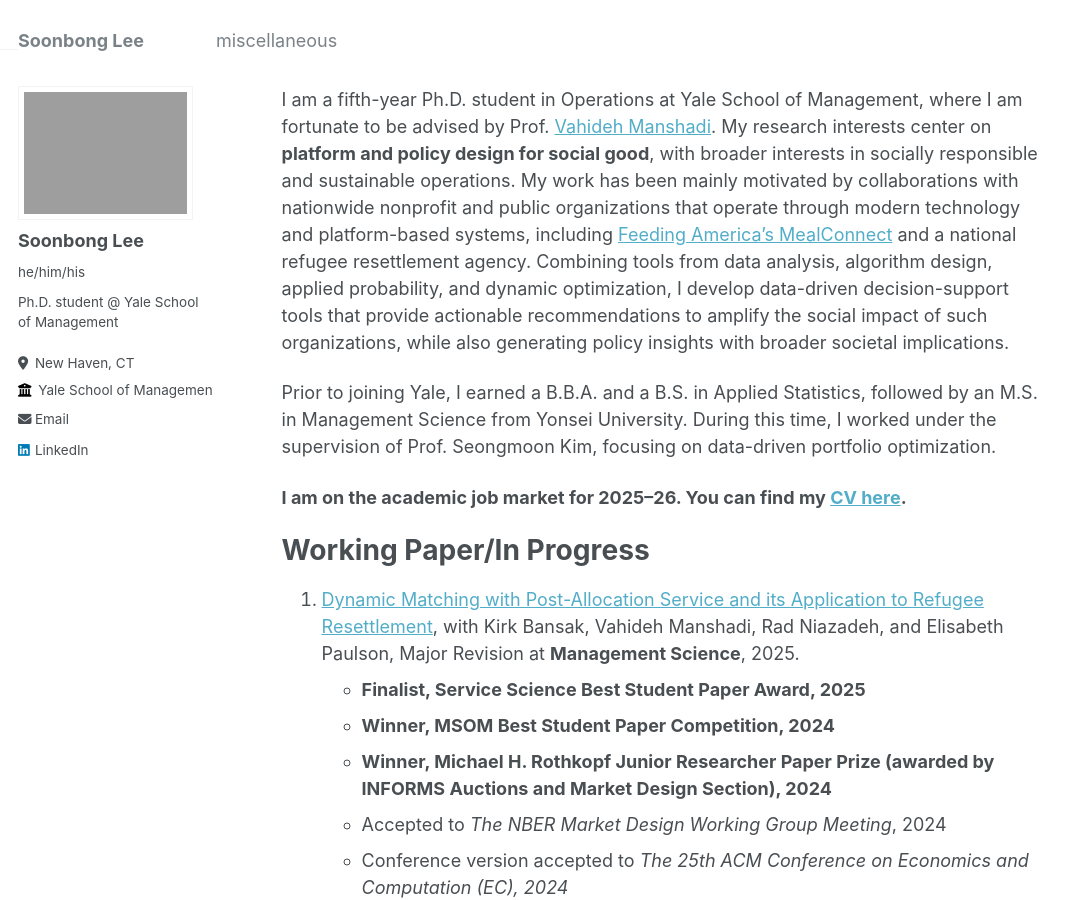
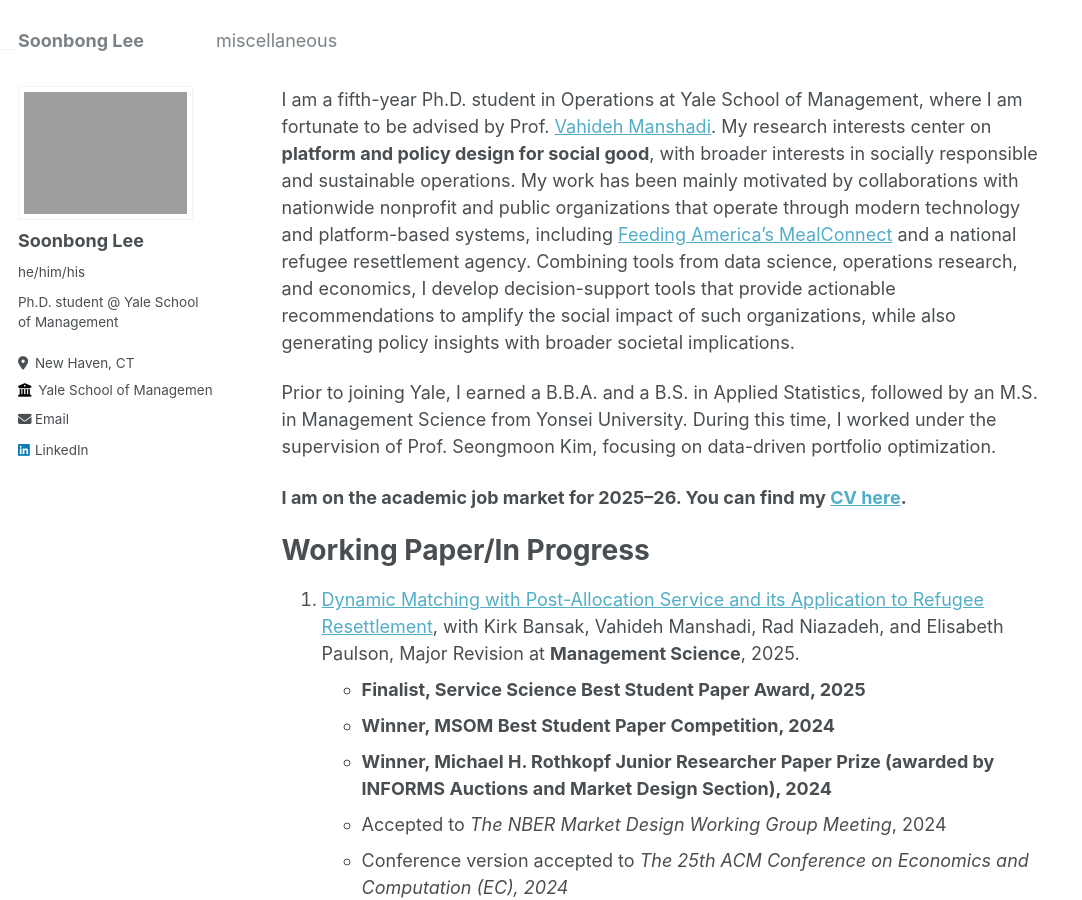
Before and after one commit to soonbong-lee/soonbong-lee.github.io, a Jekyll site: the page built from _pages/about.md, in a window 1280 px wide and 900 px high. Shown: the whole window, without its empty margins (0-1082 px from the left). Built offline with Jekyll 4.4.1, drawn with Linux system fonts in a browser that asks for light colours.

Commit message:
Update about.md

```diff
--- a/_pages/about.md
+++ b/_pages/about.md
@@ -7,7 +7,7 @@ redirect_from:
   - /about.html
 ---
 
-I am a fifth-year Ph.D. student in Operations at Yale School of Management, where I am fortunate to be advised by Prof. [Vahideh Manshadi](https://vahideh-manshadi.com/). My research interests center on **platform and policy design for social good**, with broader interests in socially responsible and sustainable operations. My work has been mainly motivated by collaborations with nationwide nonprofit and public organizations that operate through modern technology and platform-based systems, including [Feeding America’s MealConnect](https://mealconnect.org/) and a national refugee resettlement agency. Combining tools from data analysis, algorithm design, applied probability, and dynamic optimization, I develop data-driven decision-support tools that provide actionable recommendations to amplify the social impact of such organizations, while also generating policy insights with broader societal implications.
+I am a fifth-year Ph.D. student in Operations at Yale School of Management, where I am fortunate to be advised by Prof. [Vahideh Manshadi](https://vahideh-manshadi.com/). My research interests center on **platform and policy design for social good**, with broader interests in socially responsible and sustainable operations. My work has been mainly motivated by collaborations with nationwide nonprofit and public organizations that operate through modern technology and platform-based systems, including [Feeding America’s MealConnect](https://mealconnect.org/) and a national refugee resettlement agency. Combining tools from data science, operations research, and economics, I develop decision-support tools that provide actionable recommendations to amplify the social impact of such organizations, while also generating policy insights with broader societal implications.
 
 Prior to joining Yale, I earned a B.B.A. and a B.S. in Applied Statistics, followed by an M.S. in Management Science from Yonsei University. During this time, I worked under the supervision of Prof. Seongmoon Kim, focusing on data-driven portfolio optimization.
 
```
